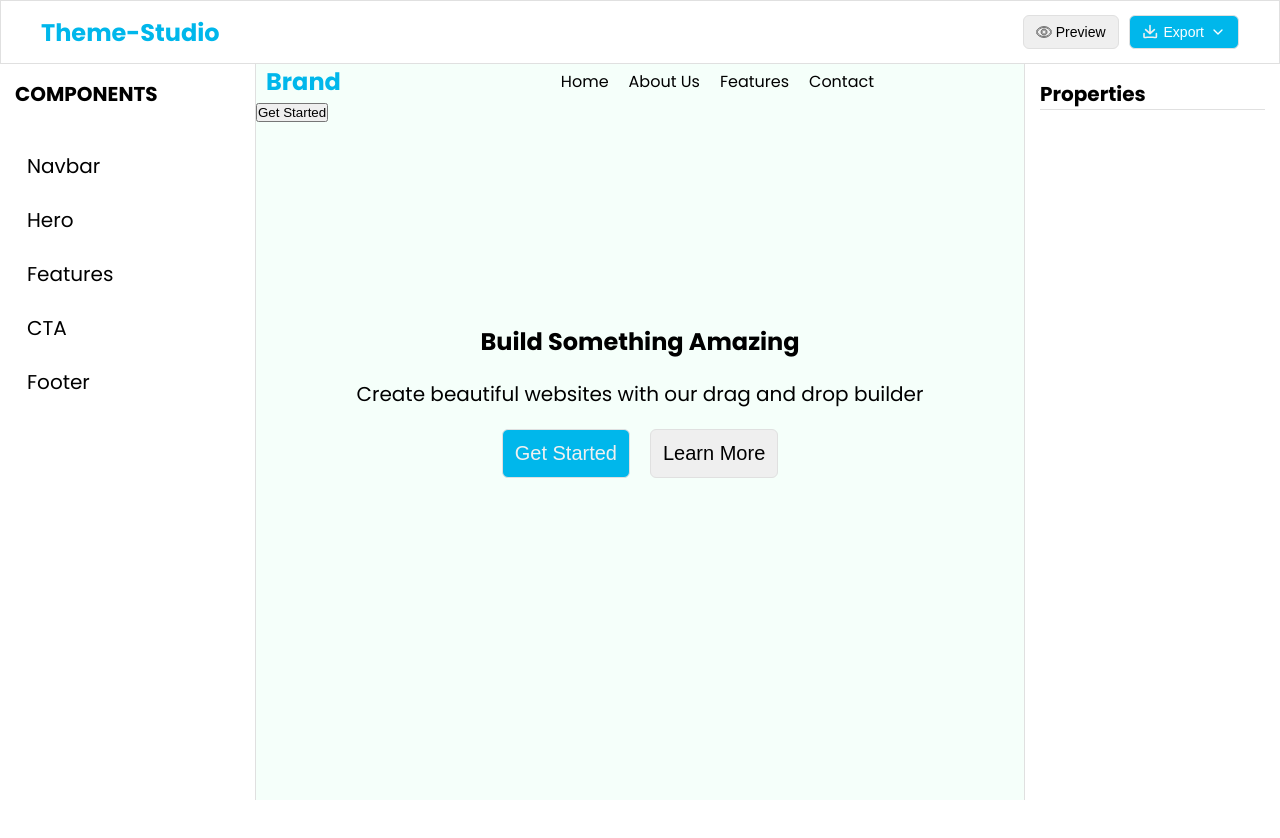
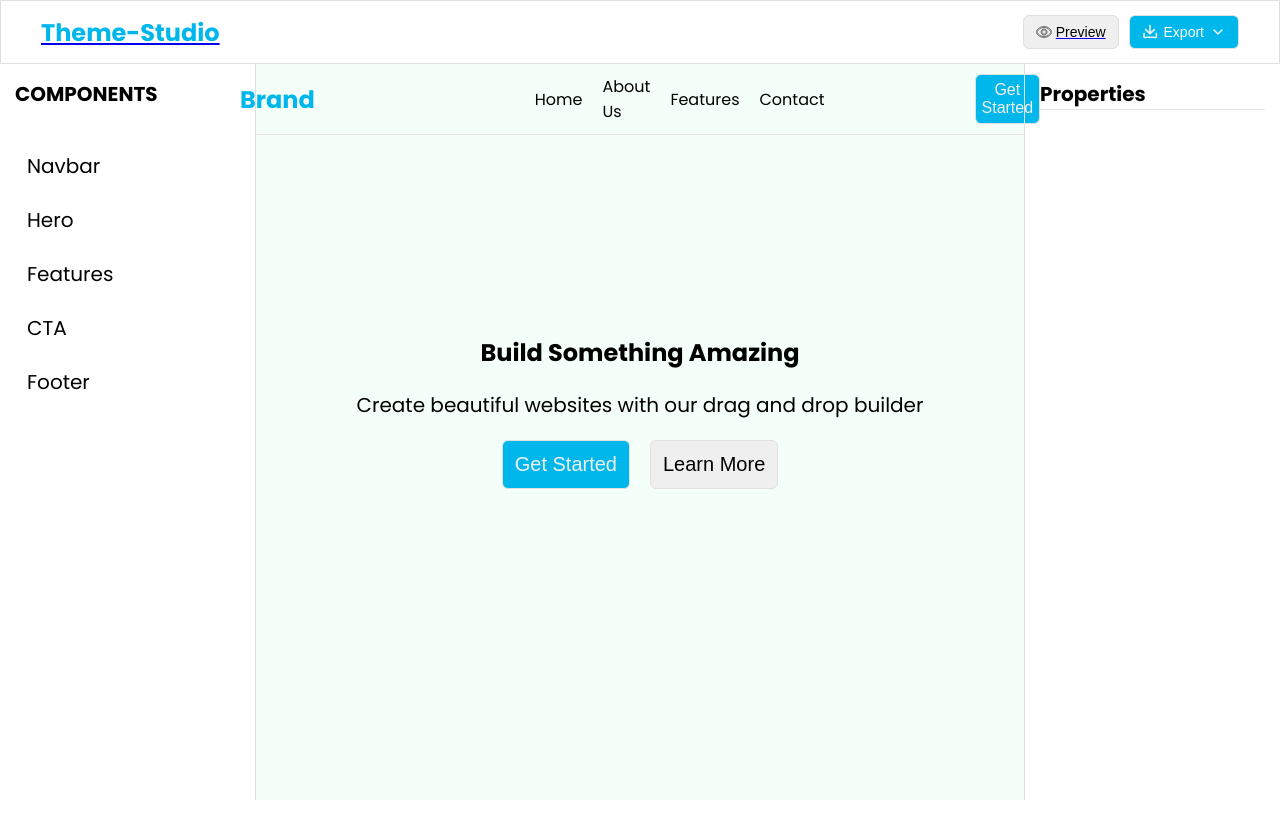
Before and after one commit to codekushall/Theme-Studio, a React (Vite) app: page / in a window 1280 px wide. Shown: the top 838 px of the page. Built offline with nearby package versions, Linux system fonts and the light colour scheme.

Commit message:
preview button link added

```diff
--- a/src/components/layout/navbar/Navbar.tsx
+++ b/src/components/layout/navbar/Navbar.tsx
@@ -1,12 +1,19 @@
+import { Link } from "@tanstack/react-router";
 import { DownloadIcon, DropDown, EyeIcon } from "../../icon/Icon";
 import { ButtonWrapper, ExportButton, HeadingOne, NavbarWrapper, PreviewButton } from "./Navbar.styles";
 
 const Navbar: React.FC = () => {
   return (
     <NavbarWrapper>
-      <HeadingOne>Theme-Studio</HeadingOne>
+      <Link to="/">
+        <HeadingOne>Theme-Studio</HeadingOne>
+      </Link>
+
       <ButtonWrapper>
+        <Link to="/preview">
         <PreviewButton> <EyeIcon color="none"/> Preview</PreviewButton>
+        </Link>
+
         <ExportButton> <DownloadIcon  /> Export<DropDown /></ExportButton>
       </ButtonWrapper>
     </NavbarWrapper>
--- /dev/null
+++ b/src/components/ui/navbar/UiNavbar.styles.ts
@@ -0,0 +1,34 @@
+import styled from "styled-components";
+
+export const MainWrapper = styled.div`
+  padding: 10px 0px;
+  display: flex;
+  align-items: center;
+  justify-content: center;
+  border-bottom: 1px solid var(--border-color);
+`;
+export const HeadingTwo = styled.h2`
+  color: var(--primary-color);
+`;
+export const Navbar = styled.ul`
+  list-style-type: none;
+  display: flex;
+  align-items: center;
+  justify-content: center;
+  gap: 20px;
+  margin-left: 220px;
+`;
+export const MainComponentNav = styled.li`
+  &:hover {
+    cursor: pointer;
+  }
+`;
+export const ButtonOne = styled.button`
+  margin-left: 150px;
+  padding: 6px;
+  border: 1px solid var(--border-color);
+  border-radius: 6px;
+  font-size: var(--font-size-xm);
+  background-color: var(--primary-color);
+  color: #f0f0f0;
+`;
--- /dev/null
+++ b/src/components/ui/navbar/UiNavbar.tsx
@@ -0,0 +1,18 @@
+import React from "react";
+import { ButtonOne, HeadingTwo, MainComponentNav, MainWrapper, Navbar } from "./UiNavbar.styles";
+
+const UiNavbar: React.FC = () => {
+  return (
+    <MainWrapper>
+      <HeadingTwo>Brand</HeadingTwo>
+      <Navbar>
+        <MainComponentNav>Home</MainComponentNav>
+        <MainComponentNav>About Us</MainComponentNav>
+        <MainComponentNav>Features</MainComponentNav>
+        <MainComponentNav>Contact</MainComponentNav>
+      </Navbar>
+      <ButtonOne>Get Started</ButtonOne>
+    </MainWrapper>
+  );
+};
+export default UiNavbar;
--- a/src/routeTree.gen.ts
+++ b/src/routeTree.gen.ts
@@ -9,9 +9,15 @@
 // Additionally, you should also exclude this file from your linter and/or formatter to prevent it from being checked or modified.
 
 import { Route as rootRouteImport } from './routes/__root'
+import { Route as PreviewRouteImport } from './routes/preview'
 import { Route as AboutRouteImport } from './routes/about'
 import { Route as IndexRouteImport } from './routes/index'
 
+const PreviewRoute = PreviewRouteImport.update({
+  id: '/preview',
+  path: '/preview',
+  getParentRoute: () => rootRouteImport,
+} as any)
 const AboutRoute = AboutRouteImport.update({
   id: '/about',
   path: '/about',
@@ -26,31 +32,42 @@ const IndexRoute = IndexRouteImport.update({
 export interface FileRoutesByFullPath {
   '/': typeof IndexRoute
   '/about': typeof AboutRoute
+  '/preview': typeof PreviewRoute
 }
 export interface FileRoutesByTo {
   '/': typeof IndexRoute
   '/about': typeof AboutRoute
+  '/preview': typeof PreviewRoute
 }
 export interface FileRoutesById {
   __root__: typeof rootRouteImport
   '/': typeof IndexRoute
   '/about': typeof AboutRoute
+  '/preview': typeof PreviewRoute
 }
 export interface FileRouteTypes {
   fileRoutesByFullPath: FileRoutesByFullPath
-  fullPaths: '/' | '/about'
+  fullPaths: '/' | '/about' | '/preview'
   fileRoutesByTo: FileRoutesByTo
-  to: '/' | '/about'
-  id: '__root__' | '/' | '/about'
+  to: '/' | '/about' | '/preview'
+  id: '__root__' | '/' | '/about' | '/preview'
   fileRoutesById: FileRoutesById
 }
 export interface RootRouteChildren {
   IndexRoute: typeof IndexRoute
   AboutRoute: typeof AboutRoute
+  PreviewRoute: typeof PreviewRoute
 }
 
 declare module '@tanstack/react-router' {
   interface FileRoutesByPath {
+    '/preview': {
+      id: '/preview'
+      path: '/preview'
+      fullPath: '/preview'
+      preLoaderRoute: typeof PreviewRouteImport
+      parentRoute: typeof rootRouteImport
+    }
     '/about': {
       id: '/about'
       path: '/about'
@@ -71,6 +88,7 @@ declare module '@tanstack/react-router' {
 const rootRouteChildren: RootRouteChildren = {
   IndexRoute: IndexRoute,
   AboutRoute: AboutRoute,
+  PreviewRoute: PreviewRoute,
 }
 export const routeTree = rootRouteImport
   ._addFileChildren(rootRouteChildren)
--- a/src/routes/index.tsx
+++ b/src/routes/index.tsx
@@ -1,5 +1,6 @@
 import { createFileRoute } from "@tanstack/react-router";
 import styled from "styled-components";
+import UiNavbar from "../components/ui/navbar/UiNavbar";
 
 export const Content = styled.div`
   height: calc(100vh - 64px);
@@ -7,53 +8,29 @@ export const Content = styled.div`
   top: 64px;
   background-color: var(--mainbackground-color);
 `;
-export const MainWrapper = styled.div`
- display:flex;
- align-items:center;
- justify-content: between;
- margin-left:10px;
-
-`;
-export const HeadingTwo = styled.h2`
- color:var(--primary-color);
-`;
-
-export const Navbar = styled.ul`
-  list-style-type: none;
-  display: flex;
-  align-items: center;
-  justify-content: center;
-  gap: 20px;
-  margin-left:220px;
-`;
-export const MainComponentNav = styled.li`
- &:hover{
- cursor:pointer;
- }
-`;
 
 export const BodyWrapper = styled.div`
-margin-top:200px;
- text-align:center;
+  margin-top: 200px;
+  text-align: center;
 `;
 export const HeadingThree = styled.h2`
-  padding-bottom:20px;
+  padding-bottom: 20px;
 `;
 export const Paragraph = styled.p`
   padding-bottom: 20px;
   font-size: var(--font-size-xl);
 `;
-export const ButtonOne = styled.button`
+export const ButtonTwo = styled.button`
   margin-right: 20px;
   padding: 12px;
   border: 1px solid var(--border-color);
   border-radius: 6px;
   font-size: var(--font-size-xl);
-  background-color:var(--primary-color);
-  color:#f0f0f0;
+  background-color: var(--primary-color);
+  color: #f0f0f0;
 `;
 
-export const ButtonTwo = styled.button`
+export const ButtonThree = styled.button`
   padding: 12px;
   border: 1px solid var(--border-color);
   border-radius: 6px;
@@ -67,23 +44,15 @@ export const Route = createFileRoute("/")({
 function RouteComponent() {
   return (
     <Content>
-      <MainWrapper>
-        <HeadingTwo>Brand</HeadingTwo>
-        <Navbar>
-          <MainComponentNav>Home</MainComponentNav>
-          <MainComponentNav>About Us</MainComponentNav>
-          <MainComponentNav>Features</MainComponentNav>
-          <MainComponentNav>Contact</MainComponentNav>
-        </Navbar>
-      </MainWrapper>
-      <button>Get Started</button>
+      <UiNavbar />
       <BodyWrapper>
         <HeadingThree>Build Something Amazing</HeadingThree>
-      <Paragraph>Create beautiful websites with our drag and drop builder</Paragraph>
-      <ButtonOne>Get Started</ButtonOne>
-      <ButtonTwo>Learn More</ButtonTwo>
+        <Paragraph>
+          Create beautiful websites with our drag and drop builder
+        </Paragraph>
+        <ButtonTwo>Get Started</ButtonTwo>
+        <ButtonThree>Learn More</ButtonThree>
       </BodyWrapper>
-
     </Content>
   );
 }
--- /dev/null
+++ b/src/routes/preview.tsx
@@ -0,0 +1,10 @@
+import { createFileRoute } from '@tanstack/react-router'
+import UiNavbar from '../components/ui/navbar/UiNavbar'
+
+export const Route = createFileRoute('/preview')({
+  component: RouteComponent,
+})
+
+function RouteComponent() {
+  return <div><UiNavbar /></div>
+}
```
Also changed, not shown: src/components/layout/navbar/Navbar.data.ts (added).
